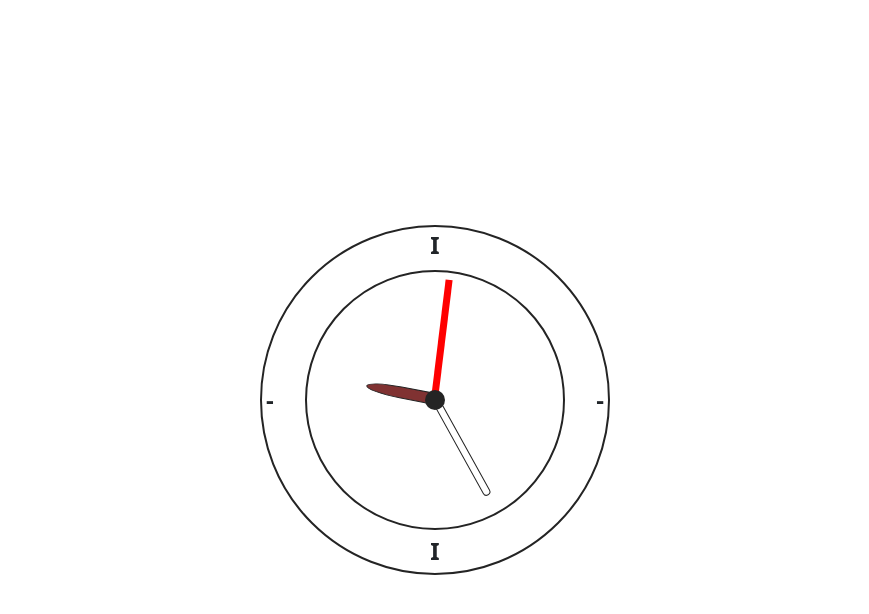
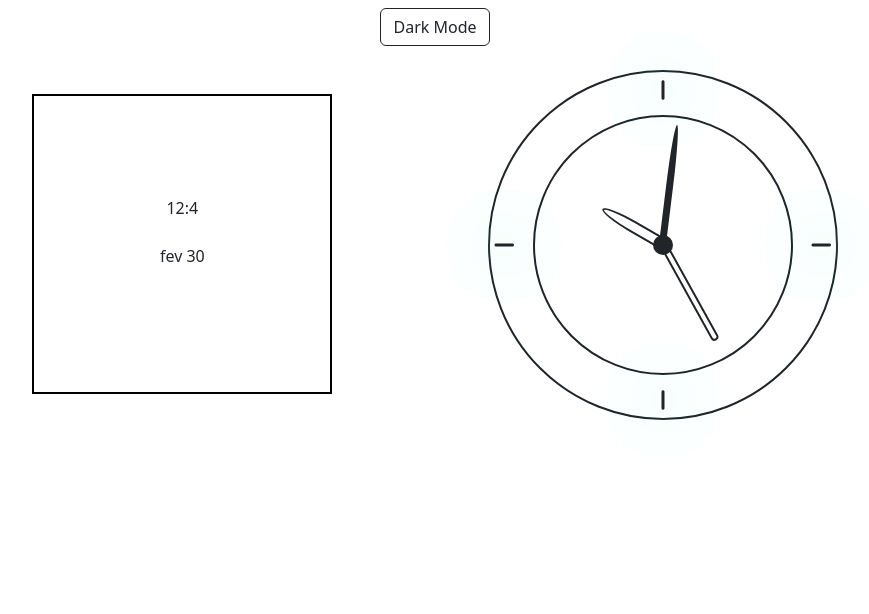
Before and after one commit to Ctmax-ui/Analog_clock, a plain HTML site: page index.html in a window 1280 px wide. Shown: the whole page, without its empty margins (205-1074 px from the left). Drawn offline with Linux system fonts and the light colour scheme.

Commit message:
fixed desigin

```diff
--- a/css/style.css
+++ b/css/style.css
@@ -4,43 +4,87 @@
     box-sizing: border-box;
 
 }
+body{
+    height: 100vh !important;
+}
+
+.bg-dark {
+    /* background-color: black !important; */
+}
+
+
+
+
+.date-time-box{
+    width: 300px;
+    height: 300px;
+    text-align: center;
+    position: relative;
+
+    padding-top: 100px;
+    border: 2px solid black;
+}
+
+
+
 
 .main-div {
-    height: 100vh !important;
+
 }
 
 .clock-outer-circle {
     width: 350px;
     height: 350px;
-    border: 2px solid #242424;
+    /* border: 2px solid #242424; */
     border-radius: 50%;
     display: flex;
     justify-content: center;
     align-items: center;
     position: relative;
+
 }
-.dial-12, .dial-3, .dial-6, .dial-9{
+
+.dial-12,
+.dial-3,
+.dial-6,
+.dial-9 {
     position: absolute;
     font-size: 1.5rem;
-    font-weight: 700;
+    font-weight: 900;
+
+    /* color: #fff; */
+    text-shadow:
+        0 0 7px #fff,
+        0 0 10px #fff,
+        0 0 21px #fff,
+        0 0 42px #0fa,
+        0 0 82px #0fa,
+        0 0 92px #0fa,
+        0 0 102px #0fa,
+        0 0 151px #0fa;
 }
-.dial-12{
+
+.dial-12 {
     top: 0;
+    transform: rotateZ(90deg);
 }
-.dial-3{
+
+.dial-3 {
     right: 0;
 }
-.dial-6{
+
+.dial-6 {
     bottom: 0;
+    transform: rotateZ(90deg);
 }
-.dial-9{
+
+.dial-9 {
     left: 0;
 }
 
 .clock-dial {
     width: 260px;
     height: 260px;
-    border: 2px solid #242424;
     border-radius: 50%;
     display: flex;
     justify-content: center;
@@ -51,20 +95,19 @@
 .center-of-circle {
     width: 20px;
     height: 20px;
-    background-color: #242424;
     border-radius: 50%;
     /* display: none; */
+
 }
 
 .hour {
     position: absolute;
-margin: 9px 0 0 4.4px;
+    margin: 9px 0 0 4.4px;
     width: 12px;
     height: 70px;
-    background-color: rgb(128, 50, 50);
     border: 1px solid #242424;
     transform-origin: top center;
-    z-index: -3;
+    /* z-index: -3; */
     /* rotate: 0deg; */
     /* display: none; */
     border-radius: 0 0 100% 100%;
@@ -75,11 +118,9 @@ margin: 9px 0 0 4.4px;
     margin: 9px 0 0 6px;
     width: 8px;
     height: 110px;
-    /* background-color: blueviolet; */
-    border: 1px solid #242424;
     transform-origin: top center;
     border-radius: 0 0 20px 20px;
-    z-index: -2;
+    /* z-index: -2; */
     rotate: 30deg;
     /* display: none; */
 }
@@ -89,11 +130,9 @@ margin: 9px 0 0 4.4px;
     position: absolute;
     width: 7px;
     height: 120px;
-    background-color: rgb(255, 0, 0);
-    /* border: 1px solid #242424; */
     transform-origin: top center;
-
-    z-index: -1;
+    border-radius: 0 0 900% 900%;
+    /* z-index: -1; */
     rotate: 180deg;
     /* display: none; */
 }
--- a/index.html
+++ b/index.html
@@ -7,25 +7,38 @@
     <title>Js Analoge Clock</title>
     <link rel="stylesheet" href="./css/style.css">
     <link rel="stylesheet" href="./bootstrap-5.0.2-dist/css/bootstrap.min.css">
+    <link rel="stylesheet" href="https://cdnjs.cloudflare.com/ajax/libs/font-awesome/6.5.1/css/all.min.css">
 </head>
 
-<body>
+<body class="text-center">
 
-    <div class="container main-div d-flex justify-content-center align-items-center">
-        <div class="whole-wraper">
-            <div class="clock-outer-circle">
-                <div class="dial-12">I</div>
-                <div class="dial-3 me-1">-</div>
-                <div class="dial-6 mb-1">I</div>
-                <div class="dial-9 ms-1">-</div>
-                <div class="clock-dial">
-                    <div class="center-of-circle">
-                        <div class="hour"></div>
-                        <div class="minute"></div>
-                        <div class="second"></div>
+    <button class="btn btn-outline-dark mt-2 mb-4">Dark Mode</button>
+
+    <div class="container main-div d-flex justify-content-evenly">
+
+        <div class="date-time-box mt-4">
+            <div class="time">12:4</div><br>
+            <div class="date">fev 30</div>
+        </div>
+
+        <div class="whole-wraper ">
+
+            <div class="clock-outer-circle border border-2 border-dark">
+                <div class="dial-12"><i class="fa-solid fa-minus"></i></div>
+                <div class="dial-3 me-1"><i class="fa-solid fa-minus"></i></div>
+                <div class="dial-6 mt-1"><i class="fa-solid fa-minus"></i></div>
+                <div class="dial-9 ms-1"><i class="fa-solid fa-minus"></i></div>
+                <div class="clock-dial border border-2 border-dark">
+                    <div class="center-of-circle bg-dark">
+                        <div class="hour border border-2 border-dark"></div>
+                        <div class="minute border border-2 border-dark"></div>
+                        <div class="second bg-dark"></div>
                     </div>
                 </div>
             </div>
+
+
+
 
         </div>
 
--- a/js/index.js
+++ b/js/index.js
@@ -4,15 +4,15 @@ let second = document.getElementsByClassName("second")[0];
 
 setInterval(function currentTime(){
     let now = new Date();
-    let h = now.getHours() % 12;
+    let h = now.getHours() ;
     let m = now.getMinutes();
     let s = now.getSeconds();
 
 
 
-console.log(s, scale(s, 0, 60, 0, 360));
+console.log(h, scale(s, 0, 60, 0, 360));
 
-    hours.style = `rotate: ${scale(h, 0, 11, 0, 180)-30}deg`;
+    hours.style = `rotate: ${scale(h, 0, 24, 0, 360)}deg`;
     minute.style = `rotate: ${scale(m, 0, 60, 0, 360)-149}deg`;
     second.style = `rotate: ${scale(s, 0, 60, 0, 360)-149}deg`;
 
```
